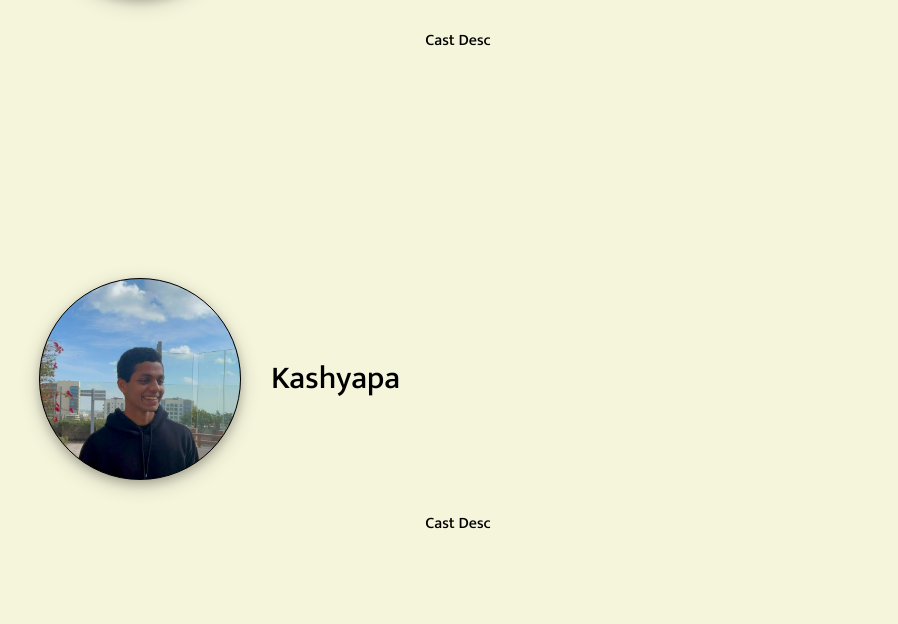
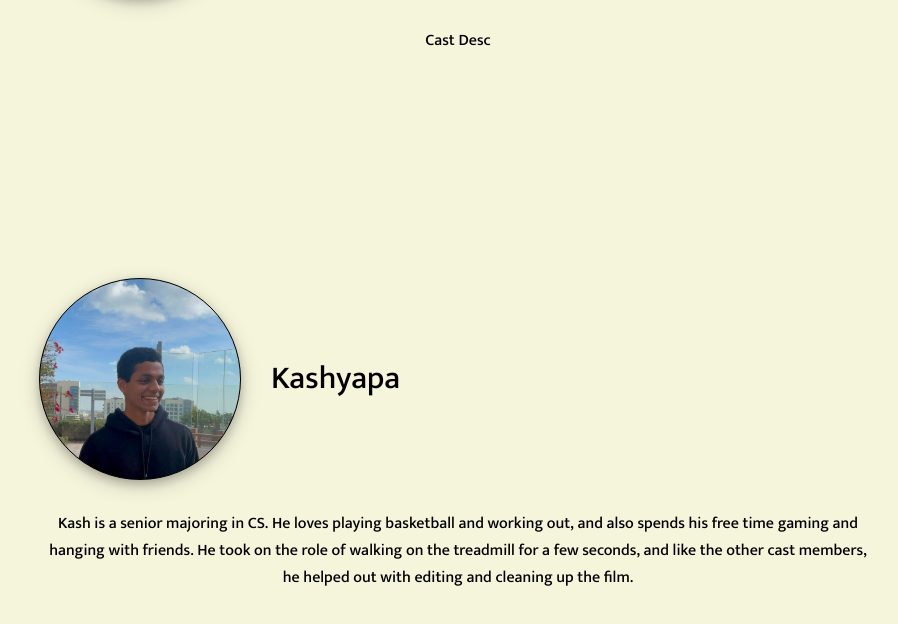
Before and after one commit to kash-jay/30MFF, a plain HTML site: page cast.html in a window 1280 px wide. Shown: the part 824-1448 px from the top of the page, without its empty margins (25-923 px from the left). Drawn offline with Linux system fonts and the light colour scheme.

Commit message:
Added Kash description

```diff
--- a/cast.html
+++ b/cast.html
@@ -54,7 +54,8 @@
                     </div>
                 </div>
                 <div class="cast-desc">
-                    Cast Desc
+                    Kash is a senior majoring in CS. He loves playing basketball and working out, and also spends his free time gaming and hanging with friends.
+                    He took on the role of walking on the treadmill for a few seconds, and like the other cast members, he helped out with editing and cleaning up the film.
                 </div>
             </div>
         </div>
```
